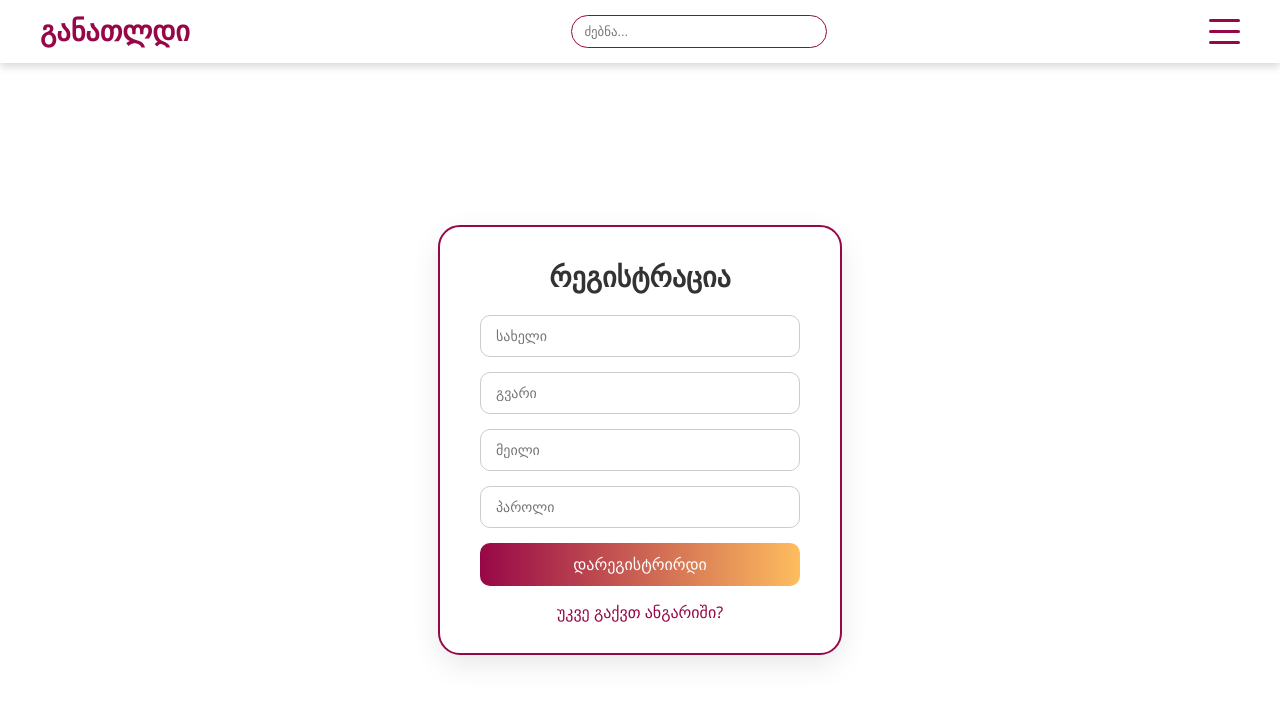
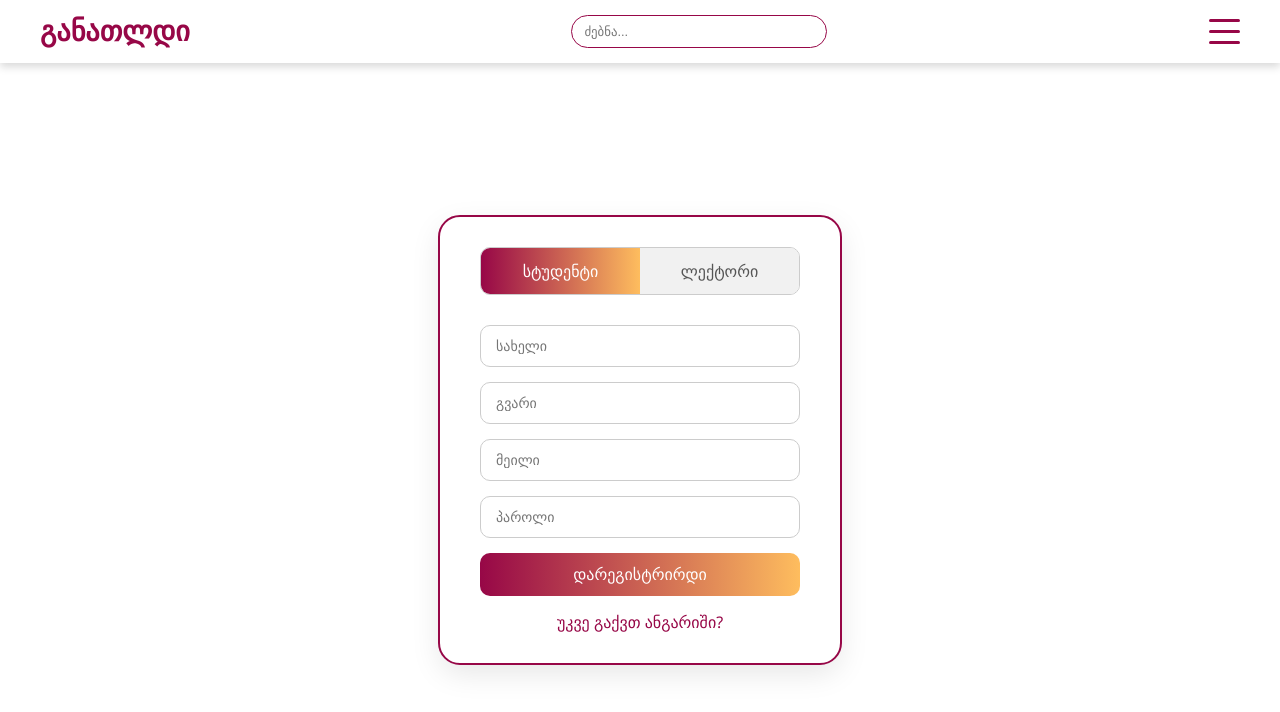
Before and after one commit to BekaGigashvili/learning-portal-frontend, a React (Create React App) app: page /register in a window 1280 px wide. Shown: the top 712 px of the page. Built offline with nearby package versions, Linux system fonts and the light colour scheme.

Commit message:
changing registration card to have different role registration methods

```diff
--- a/src/components/registration/Register.jsx
+++ b/src/components/registration/Register.jsx
@@ -5,6 +5,8 @@ import axios from 'axios';
 
 const Register = () => {
   const navigate = useNavigate();
+
+  const [userType, setUserType] = useState('student'); // 'student' or 'lecturer'
 
   const [formData, setFormData] = useState({
     firstName: '',
@@ -29,7 +31,10 @@ const Register = () => {
     setSuccess('');
 
     try {
-      const res = await axios.post('http://localhost:8080/auth/register', formData, {
+      const res = await axios.post('http://localhost:8080/auth/register', {
+        ...formData,
+        role: userType === 'student' ? 'STUDENT' : 'INSTRUCTOR',
+      }, {
         headers: {
           'Content-Type': 'application/json',
         },
@@ -48,7 +53,21 @@ const Register = () => {
   return (
     <div className="register-page">
       <div className="register-container">
-        <h2>რეგისტრაცია</h2>
+        <div className="user-type-toggle">
+          <div
+            className={`type-option ${userType === 'student' ? 'active' : ''}`}
+            onClick={() => setUserType('student')}
+          >
+            სტუდენტი
+          </div>
+          <div
+            className={`type-option ${userType === 'lecturer' ? 'active' : ''}`}
+            onClick={() => setUserType('lecturer')}
+          >
+            ლექტორი
+          </div>
+        </div>
+
         <form onSubmit={handleSubmit}>
           <input type="text" name="firstName" placeholder="სახელი" value={formData.firstName} onChange={handleChange} required />
           <input type="text" name="lastName" placeholder="გვარი" value={formData.lastName} onChange={handleChange} required />
@@ -62,7 +81,6 @@ const Register = () => {
 
         {error && <p style={{ color: 'crimson', textAlign: 'center' }}>მოხდა შეცდომა</p>}
         {success && <p style={{ color: 'green', textAlign: 'center' }}>შეამოწმეთ მეილი</p>}
-
       </div>
     </div>
   );
--- a/src/components/registration/Register.scss
+++ b/src/components/registration/Register.scss
@@ -62,7 +62,8 @@
           transform: scale(1.03);
           box-shadow: 0 8px 15px rgba(0, 0, 0, 0.1);
         }
-          &:active{
+
+        &:active {
           transform: scale(0.95);
         }
       }
@@ -83,9 +84,41 @@
         }
       }
     }
-      p{
+
+    p {
       margin: 0;
       padding: 0;
     }
   }
 }
+
+.user-type-toggle {
+  display: flex;
+  width: 100%;
+  justify-content: space-between;
+  margin-bottom: 10px;
+  border: 1px solid #ccc;
+  border-radius: 10px;
+  overflow: hidden;
+  font-size: 16px;
+  font-weight: 500;
+
+  .type-option {
+    flex: 1;
+    text-align: center;
+    padding: 12px 0;
+    cursor: pointer;
+    background: #f1f1f1;
+    color: #555;
+    transition: all 0.3s ease;
+
+    &.active {
+      background: linear-gradient(90deg, $mainColor, #FEBD5E);
+      color: white;
+    }
+
+    &:hover {
+      background-color: #eaeaea;
+    }
+  }
+}
```
Lines whose indentation alone changed are shown as unchanged.
